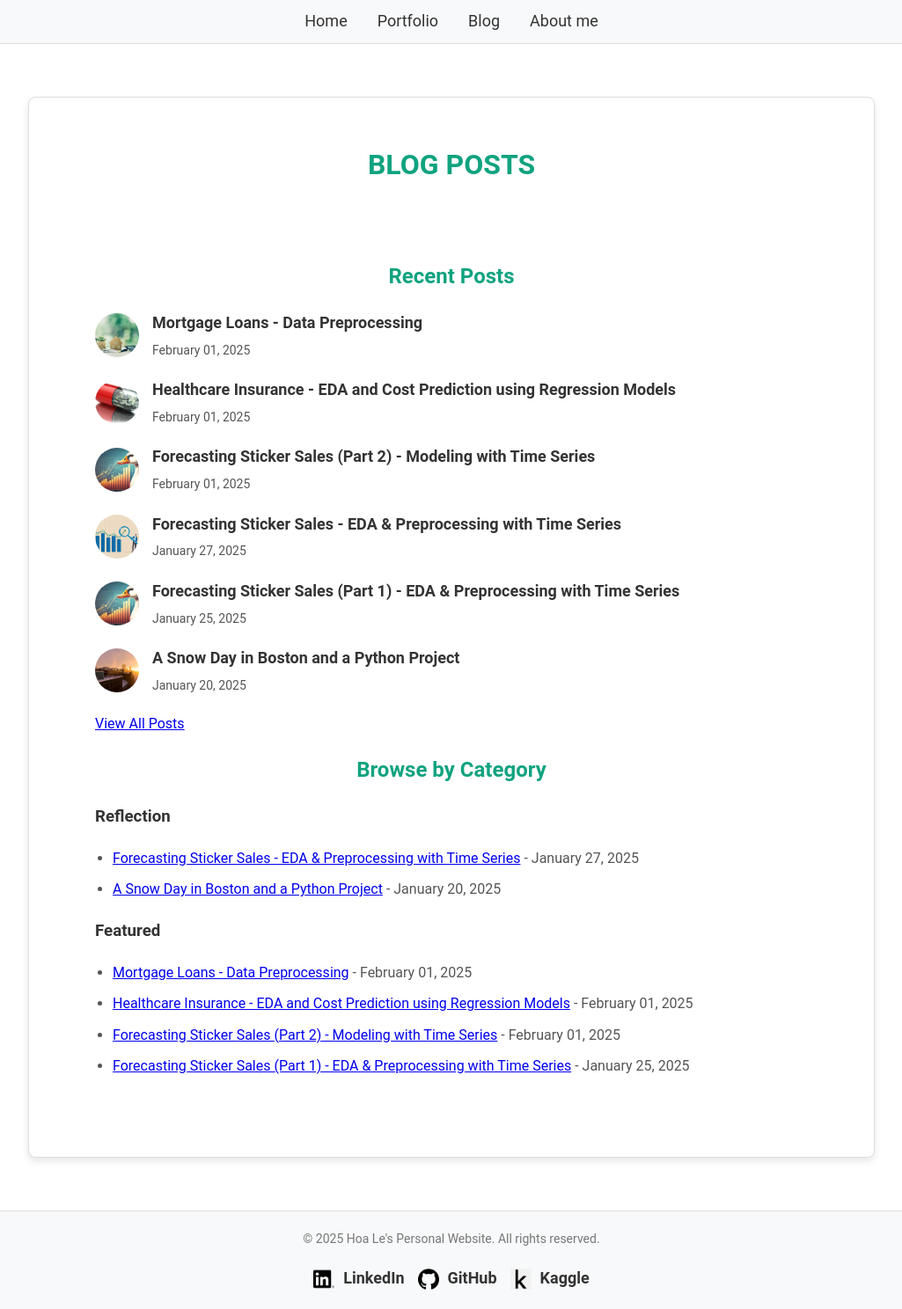
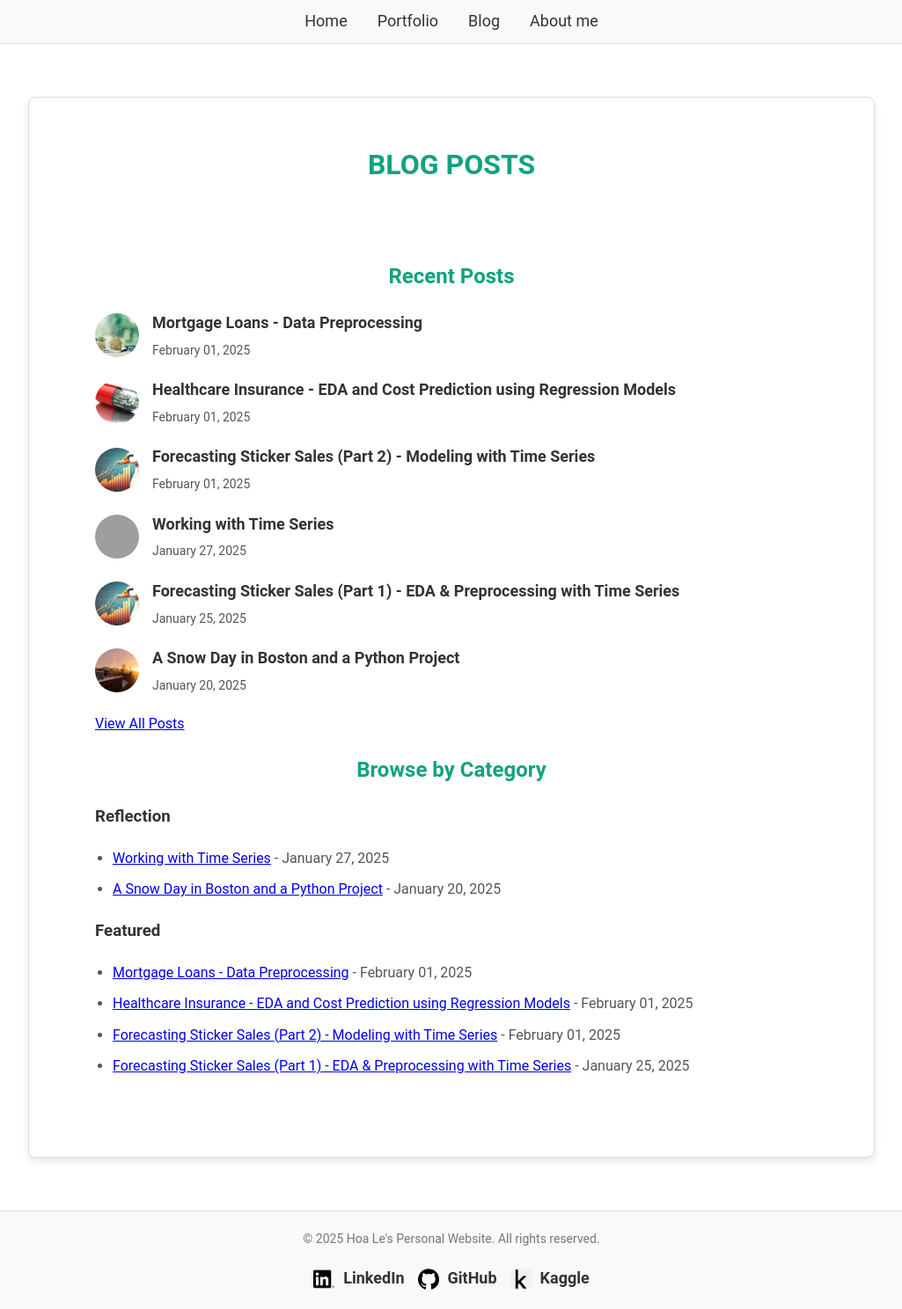
Before and after one commit to Hoale2908/hoale2908.github.io, a Jekyll site: the page built from posts.html, in a window 1280 px wide. Shown: the whole page at 88% size, without its empty margins (127-1152 px from the left). Built offline with Jekyll 4.4.1, drawn with Linux system fonts in a browser that asks for light colours; some of the changed lines change nothing that is shown; grey boxes are pictures that could not be loaded.

Commit message:
Update EDA post: revise title, enhance content clarity, and replace image for improved relevance

```diff
--- a/_posts/2025-01-27-EDA-forecasting-sales-kaggle.md
+++ b/_posts/2025-01-27-EDA-forecasting-sales-kaggle.md
@@ -1,62 +1,39 @@
 ---
 layout: post_layout
-title: "Forecasting Sticker Sales - EDA & Preprocessing with Time Series"
+title: "Working with Time Series"
 date: 2025-01-27
 tags: [python, data preprocessing, kaggle competition, time series,]
 categories: [Reflection]
 images:
-  - assets/img/sales-trends.jpg
+  - assets/img/back-bay.jpg
 ---
+*Boston, Back Bay. Jan 12, 2025*
 
 Forecast Sticker Sales is a playground competition hosted by Kaggle. The dataset was divided into *train* and *test* sets with 230,130 and 98,550 entries, respectively, featuring sales of the 5 different Kaggle stickers at three store chains over 6 countries.
 
-In this notebook, I explore how to use data visualization and preprocessing techniques to prepare data for modeling. Model development and valuation is discussed in another post.
+In this blog, I reflected on working with time series data and particularly on how to use data visualization and preprocessing techniques to prepare data for modeling.
 
 ### Working with Time Series
 
-This is the first time I process a dataset with time series so indeeds I had to learn about the necessary libraries and methods, common approaches for data cleaning and data transformation. [Introduction to Time Series Forecasting with Python](https://www.google.com/books/edition/Introduction_to_Time_Series_Forecasting/-AiqDwAAQBAJ?hl=en) by Jason Brownleee was extremely helpful in providing these foundations.
+This is the first time I process a dataset with time series. I started with learning about the necessary libraries and methods, common approaches for data cleaning and data transformation. [Introduction to Time Series Forecasting with Python](https://www.google.com/books/edition/Introduction_to_Time_Series_Forecasting/-AiqDwAAQBAJ?hl=en) by Jason Brownleee was extremely helpful in providing these foundations.
 
 - **datetime** is such a powerful library to convert string to date and/or time; create new data by decomposing/composing date into quarter, month, week, week of year, day of week, etc; compute moving average; and so on.
 - There is usually trends or seasonality in time series, so we can't simply drop missing values or impute them with mean or median.
-- Imputation of time series data need to take into account the direction in which existing data is used.
+- Imputation of time series data needs to take into account the direction in which existing data is used.
 
-### Finding external data
+### Looking for external data
 
-Sales cannot increase or decrease by themselves or by time passing by; there must be a reason behind it. That means we can't based only on `date` to forecast. Potential reasons could be location and time. Location in this context is the difference in economics, or demand in each country which may correlated with a country's GDP or CPI. As such, I tried to find this information to improve the model.
+Sales cannot go up or down by itself or just with time passing by; there must be a reason behind it. That means we cannot based solely on *date* to forecast. Another potential driver could be location. Different locations means different economies, customer tastes, etc. which may correlated with a country's GDP or CPI. As such, I tried to find this information to improve the model.
 
-After searching through popular public sources for GPD and CPI, I could find it from another dataset on Kaggle but it was not very helpful. Some products, and/or stores, and/or countries show correlation with either one of the two indices, but it is not consistent. Fortunately, another Kaggler finally found another dataset with GDP of which the sticker sales show strong correlation with. I haven't updated my notebook with this information though.
+After searching through popular public sources for GDP and CPI without any luck, I finally found another dataset on Kaggle that has GDP and CPI of all 6 countries. But it was not very helpful; some products, and/or stores, and/or countries showed correlation with either one of the two indices, but it was not consistent.
+
+Fortunately, another Kaggler finally found another dataset with GDP with which the sticker sales show strong correlation. I didn't updated my notebook with this information due to time constraint.
 
 ### Creating pipeline and function
 
-Throughout my project, I realized that I would have to performed the same tasks at least twice: once for the train set, and once for the test set. It therefore makes sense to create functions for these repetitive tasks.
-
-### Notebook
-
-Below is the Kaggle notebook embedded for a detailed walkthrough:
-
-<div class="responsive-iframe">
-  <iframe
-    src="https://nbviewer.org/github/Hoale2908/kaggle_forecasting_sticker_sales/blob/main/forecasting-sticker-sales-eda-preprocessing.ipynb"
-    frameborder="0"
-    allowfullscreen>
-  </iframe>
-</div>
-
-<style>
-  .responsive-iframe {
-    width: 100%;
-    height: 0;
-    padding-bottom: 56.25%; /* 16:9 Aspect Ratio */
-    position: relative;
-  }
-  .responsive-iframe iframe {
-    position: absolute;
-    top: 0;
-    left: 0;
-    width: 100%;
-    height: 100%;
-  }
-</style>
+Throughout my project, I realized that I would have to perform some tasks at least twice: once for the train set, and once for the test set. Each of these tasks may contain multiple lengthy lines of code. Therefore, I createed functions for these repetitive tasks.
 
 ___
-This competition was concluded on Jan 31, 2025. I stood at 2025/2723 on the public leaderboard with 0.33670 RSME. Though it was not a fantastic result, it marked the first competition that I was actively participated on Kaggle. Cheers to courage and new knowledge! 🍻
+This competition was concluded on Jan 31, 2025. I stood at 2025/2723 on the public leaderboard with 0.33670 RSME. Though it was not a fantastic result, it marked the second competition that I actively participated on Kaggle and helped me focus on learning how to work with time series.
+
+Cheers to courage and new knowledge! 🍻
```
Also changed, not shown: 1 other file.
